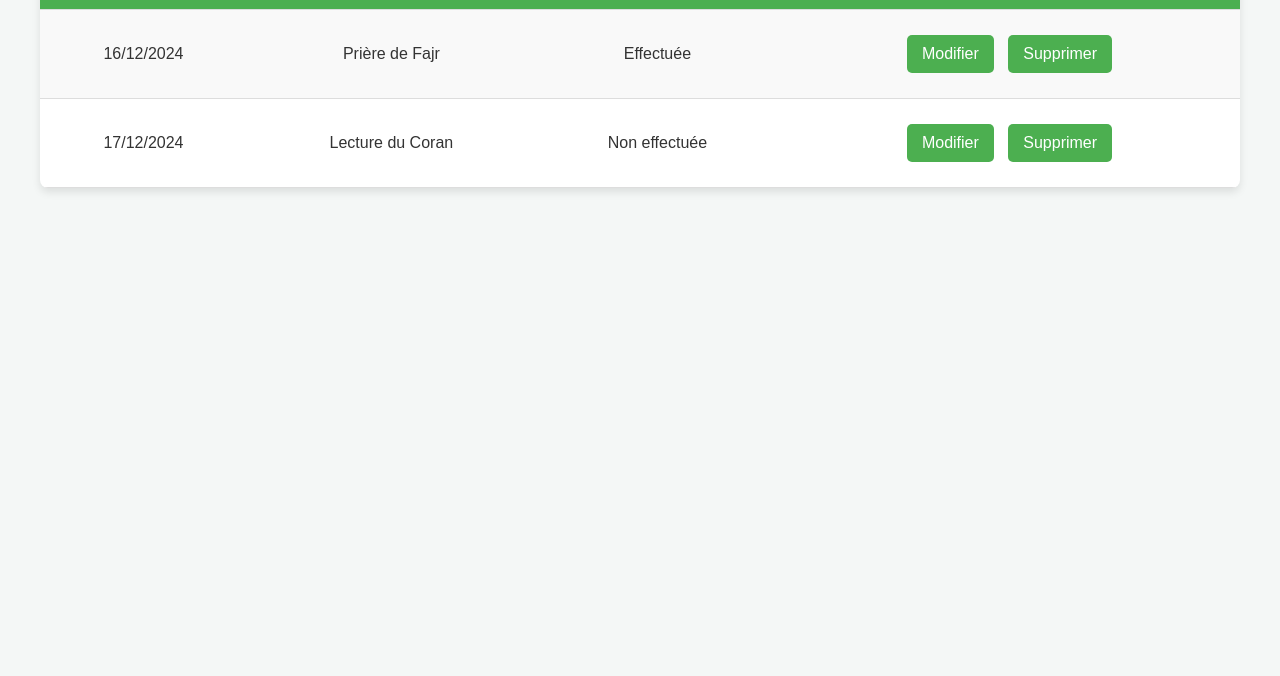
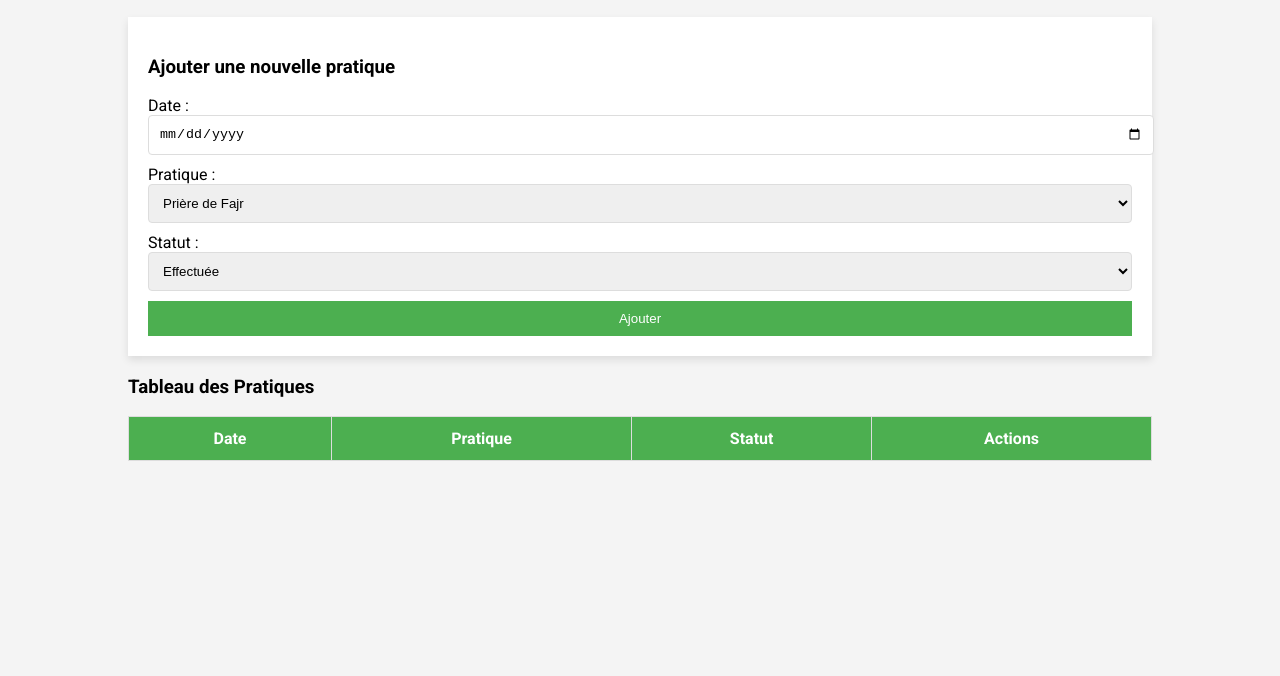
Before and after one commit to Haris692/Suivi_Spirituel, a plain HTML site: page index.html in a window 1280 px wide. Shown: the part 124-800 px from the top of the page. Drawn offline with Linux system fonts and the light colour scheme.

Commit message:
Update index.html

```diff
--- a/index.html
+++ b/index.html
@@ -4,182 +4,184 @@
     <meta charset="UTF-8">
     <meta name="viewport" content="width=device-width, initial-scale=1.0">
     <title>Suivi Spirituel</title>
+    <link href="https://fonts.googleapis.com/css2?family=Roboto:wght@400;700&display=swap" rel="stylesheet">
     <style>
-    /* ---- Style Général ---- */
         body {
-      font-family: 'Arial', sans-serif;
+            font-family: 'Roboto', sans-serif;
+            background-color: #f4f4f4;
             margin: 0;
             padding: 0;
-      background-color: #f4f7f6;
-      color: #333;
         }
 
-    header {
+        .header {
             background-color: #4CAF50;
+            padding: 20px;
             color: white;
             text-align: center;
-      padding: 1rem 0;
-      box-shadow: 0px 2px 10px rgba(0, 0, 0, 0.2);
-    }
-
-    h1 {
-      margin: 0;
-      font-size: 1.8rem;
         }
 
         .container {
-      max-width: 1200px;
+            width: 80%;
             margin: 20px auto;
-      padding: 0 20px;
         }
 
-    /* ---- Tableau ---- */
         table {
             width: 100%;
             border-collapse: collapse;
-      margin-top: 20px;
-      background: white;
-      box-shadow: 0 4px 8px rgba(0, 0, 0, 0.1);
-      border-radius: 8px;
-      overflow: hidden;
         }
 
         th, td {
-      padding: 15px;
+            padding: 12px;
             text-align: center;
-      border-bottom: 1px solid #ddd;
+            border: 1px solid #ddd;
         }
 
         th {
             background-color: #4CAF50;
             color: white;
-      text-transform: uppercase;
         }
 
-    tr:nth-child(even) {
-      background-color: #f9f9f9;
-    }
-
-    tr:hover {
-      background-color: #f1f1f1;
-      transition: background-color 0.3s ease;
-    }
-
-    /* ---- Boutons ---- */
         .button {
-      display: inline-block;
-      padding: 10px 15px;
+            padding: 8px 12px;
             background-color: #4CAF50;
             color: white;
             border: none;
-      border-radius: 5px;
             cursor: pointer;
-      font-size: 1rem;
-      margin: 10px 5px;
-      text-align: center;
-      text-decoration: none;
-      transition: background-color 0.3s ease;
         }
 
         .button:hover {
             background-color: #45a049;
         }
 
-    /* ---- Cards pour mobiles ---- */
-    .card {
-      display: none;
-      background-color: white;
-      margin-bottom: 15px;
-      padding: 15px;
-      border-radius: 8px;
-      box-shadow: 0 2px 4px rgba(0, 0, 0, 0.1);
+        .form-container {
+            margin: 20px 0;
+            background-color: #fff;
+            padding: 20px;
+            box-shadow: 0 4px 8px rgba(0, 0, 0, 0.1);
         }
 
-    .card h3 {
-      margin: 0;
-      font-size: 1.2rem;
-      color: #4CAF50;
+        .form-container input, .form-container select {
+            width: 100%;
+            padding: 10px;
+            margin-bottom: 10px;
+            border: 1px solid #ddd;
+            border-radius: 4px;
         }
 
-    .card p {
-      margin: 5px 0;
-      font-size: 0.9rem;
-      color: #555;
+        .form-container button {
+            width: 100%;
+            padding: 10px;
+            background-color: #4CAF50;
+            color: white;
+            border: none;
+            cursor: pointer;
         }
 
-    /* ---- Responsive Design ---- */
-    @media (max-width: 768px) {
-      table {
-        display: none;
+        .form-container button:hover {
+            background-color: #45a049;
         }
 
-      .card {
-        display: block;
-      }
-
-      header h1 {
-        font-size: 1.5rem;
-      }
-    }
-
-    @media (max-width: 480px) {
-      .button {
-        display: block;
-        width: 100%;
-        margin: 10px 0;
-      }
+        .table-container {
+            margin-top: 20px;
         }
     </style>
 </head>
 <body>
-  <header>
+
+    <div class="header">
         <h1>Tableau de Suivi Spirituel</h1>
-  </header>
+    </div>
 
     <div class="container">
-    <!-- Tableau pour les écrans larges -->
-    <table>
+        <div class="form-container">
+            <h3>Ajouter une nouvelle pratique</h3>
+            <form id="form-pratique">
+                <label for="date">Date :</label>
+                <input type="date" id="date" required><br>
+
+                <label for="pratique">Pratique :</label>
+                <select id="pratique" required>
+                    <option value="Prière de Fajr">Prière de Fajr</option>
+                    <option value="Lecture du Coran">Lecture du Coran</option>
+                    <option value="Dhikr">Dhikr</option>
+                    <!-- Ajouter d'autres pratiques ici -->
+                </select><br>
+
+                <label for="statut">Statut :</label>
+                <select id="statut" required>
+                    <option value="Effectuée">Effectuée</option>
+                    <option value="Non effectuée">Non effectuée</option>
+                </select><br>
+
+                <button type="submit">Ajouter</button>
+            </form>
+        </div>
+
+        <div class="table-container">
+            <h3>Tableau des Pratiques</h3>
+            <table id="table-pratiques">
+                <thead>
                     <tr>
                         <th>Date</th>
                         <th>Pratique</th>
                         <th>Statut</th>
                         <th>Actions</th>
                     </tr>
-      <tr>
-        <td>16/12/2024</td>
-        <td>Prière de Fajr</td>
-        <td>Effectuée</td>
-        <td>
-          <button class="button">Modifier</button>
-          <button class="button">Supprimer</button>
-        </td>
-      </tr>
-      <tr>
-        <td>17/12/2024</td>
-        <td>Lecture du Coran</td>
-        <td>Non effectuée</td>
-        <td>
-          <button class="button">Modifier</button>
-          <button class="button">Supprimer</button>
-        </td>
-      </tr>
+                </thead>
+                <tbody>
+                    <!-- Les lignes seront ajoutées ici par JavaScript -->
+                </tbody>
             </table>
-
-    <!-- Cards pour les petits écrans -->
-    <div class="card">
-      <h3>Date : 16/12/2024</h3>
-      <p><strong>Pratique :</strong> Prière de Fajr</p>
-      <p><strong>Statut :</strong> Effectuée</p>
-      <button class="button">Modifier</button>
-      <button class="button">Supprimer</button>
-    </div>
-    <div class="card">
-      <h3>Date : 17/12/2024</h3>
-      <p><strong>Pratique :</strong> Lecture du Coran</p>
-      <p><strong>Statut :</strong> Non effectuée</p>
-      <button class="button">Modifier</button>
-      <button class="button">Supprimer</button>
         </div>
     </div>
+
+    <script>
+        // Fonction pour ajouter une nouvelle ligne au tableau
+        document.getElementById('form-pratique').addEventListener('submit', function(event) {
+            event.preventDefault();
+
+            // Récupérer les données du formulaire
+            const date = document.getElementById('date').value;
+            const pratique = document.getElementById('pratique').value;
+            const statut = document.getElementById('statut').value;
+
+            // Créer une nouvelle ligne dans le tableau
+            const table = document.getElementById('table-pratiques').getElementsByTagName('tbody')[0];
+            const newRow = table.insertRow();
+
+            // Créer les cellules
+            const cellDate = newRow.insertCell(0);
+            const cellPratique = newRow.insertCell(1);
+            const cellStatut = newRow.insertCell(2);
+            const cellActions = newRow.insertCell(3);
+
+            // Remplir les cellules avec les valeurs
+            cellDate.textContent = date;
+            cellPratique.textContent = pratique;
+            cellStatut.textContent = statut;
+
+            // Ajouter les boutons d'action
+            const btnModifier = document.createElement('button');
+            btnModifier.classList.add('button');
+            btnModifier.textContent = 'Modifier';
+            btnModifier.onclick = function() {
+                alert('Modification de la pratique : ' + date);
+            };
+
+            const btnSupprimer = document.createElement('button');
+            btnSupprimer.classList.add('button');
+            btnSupprimer.textContent = 'Supprimer';
+            btnSupprimer.onclick = function() {
+                table.deleteRow(newRow.rowIndex - 1);
+            };
+
+            cellActions.appendChild(btnModifier);
+            cellActions.appendChild(btnSupprimer);
+
+            // Réinitialiser le formulaire
+            document.getElementById('form-pratique').reset();
+        });
+    </script>
+
 </body>
 </html>
```
Lines whose indentation alone changed are shown as unchanged.
